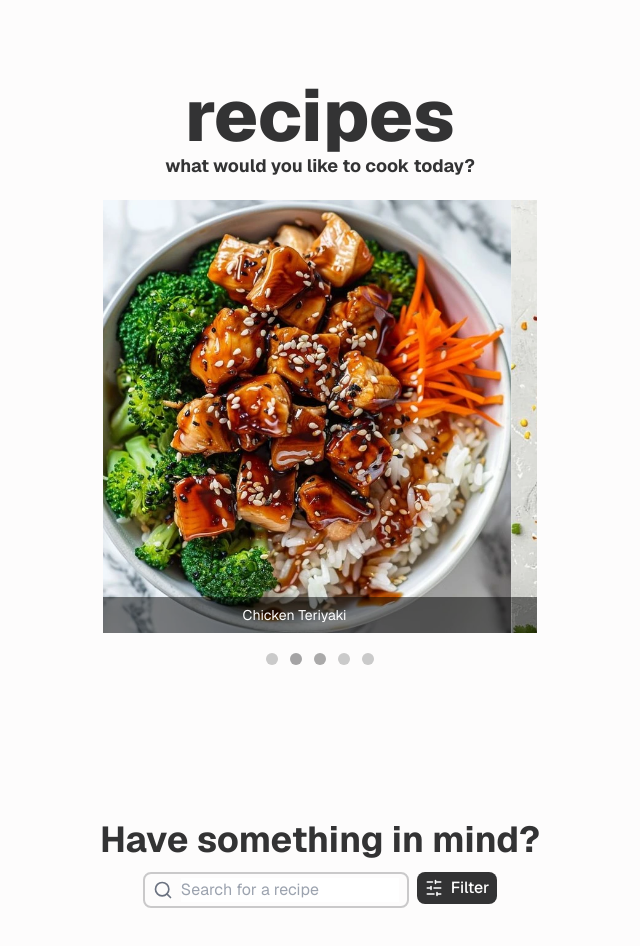
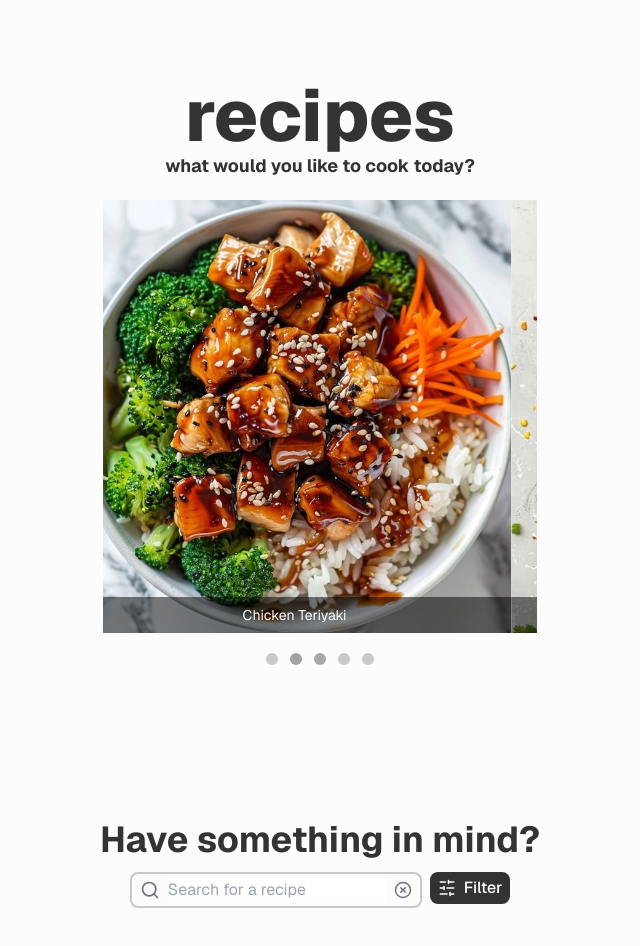
Before and after one commit to addomingo/Next-Recipe-Application, a Next.js app: page / in a window 1280 px wide. Shown: the top 946 px of the page, without its empty margins (320-960 px from the left). Built offline with nearby package versions, Linux system fonts and the light colour scheme.

Commit message:
fix: image url in recipes.json and add search bar clearing functionality

```diff
--- a/components/RecipeGridView.tsx
+++ b/components/RecipeGridView.tsx
@@ -2,7 +2,7 @@
 import { useEffect, useState } from "react";
 import RecipeCard from "./RecipeCard";
 import Recipe from "@/types/recipe";
-import { Search } from "lucide-react";
+import { CircleX, Search } from "lucide-react";
 import Spinner from "./Spinner";
 import Filter from "./Filter";
 
@@ -18,11 +18,16 @@ export default function RecipeGridView() {
 
     useEffect(() => {
         handleFiltering();
+        // since we this function is just reused and should run once on page mount
+        // eslint-disable-next-line react-hooks/exhaustive-deps
     }, []);
 
     useEffect(() => {
         handleFiltering();
+        // since we this function is just reused
+        // eslint-disable-next-line react-hooks/exhaustive-deps
     }, [search]);
+
 
     const handleFiltering = async() => {
         setLoading(true);
@@ -55,6 +60,7 @@ export default function RecipeGridView() {
                             onChange={(e) => (setSearch(e.target.value))}
                             className="focus:outline-none"
                         />
+                        <button onClick={() => (setSearch(""))}><CircleX size={18} className="text-gray-500 hover:text-BlackText"/></button>
                     </div>
                     {/* filter button and popup */}
                     <Filter
--- a/data/recipes.json
+++ b/data/recipes.json
@@ -472,6 +472,6 @@
     ],
     "cookingTime": "25 minutes",
     "servings": 3,
-    "image": "/images/MacandCheese.webp"
+    "image": "/images/MacAndCheese.webp"
   }
 ]
```
